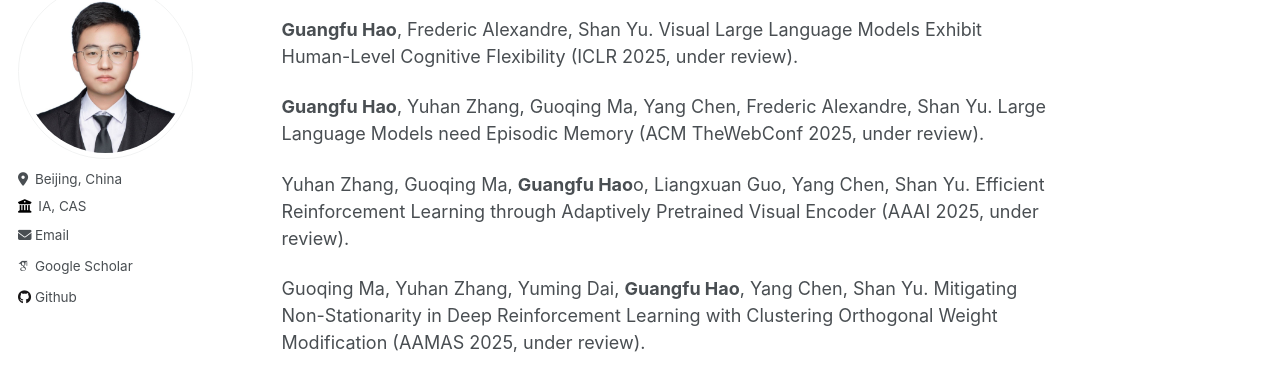
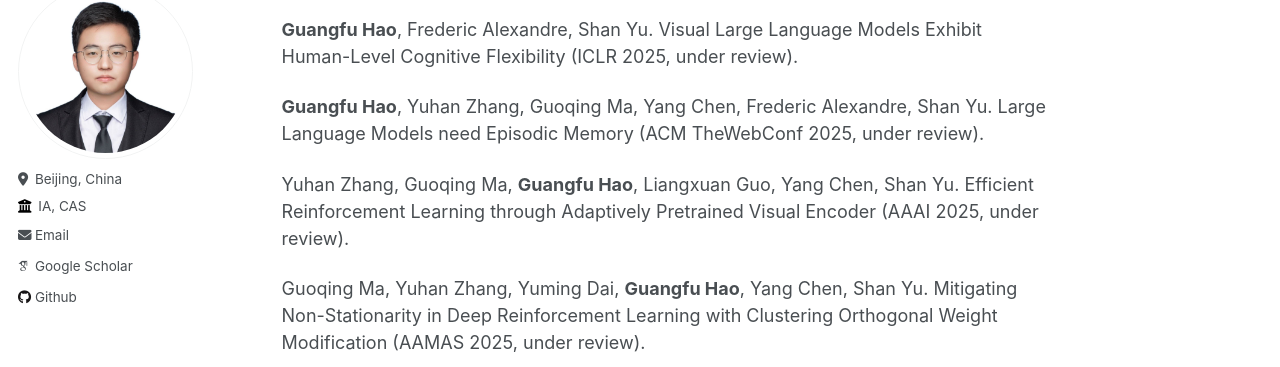
Before and after one commit to guangfuhao/guangfuhao.github.io, a Jekyll site: the page built from _pages/about.md, in a window 1280 px wide and 900 px high, scrolled down 635 px. Shown: the part 122-489 px from the top of the window. Built offline with Jekyll 4.4.1, drawn with Linux system fonts in a browser that asks for light colours; some web fonts are replaced.

```diff
--- a/_pages/about.md
+++ b/_pages/about.md
@@ -21,6 +21,6 @@ Liu MS, Gao JQ, Hu GY, **Hao GF**, Jiang TZ, Zhang C, Yu S. MonkeyTrail: A scala
 
 **Guangfu Hao**, Yuhan Zhang, Guoqing Ma, Yang Chen, Frederic Alexandre, Shan Yu. Large Language Models need Episodic Memory (ACM TheWebConf 2025, under review).
 
-Yuhan Zhang, Guoqing Ma, **Guangfu Hao**o, Liangxuan Guo, Yang Chen, Shan Yu. Efficient Reinforcement Learning through Adaptively Pretrained Visual Encoder (AAAI 2025, under review).
+Yuhan Zhang, Guoqing Ma, **Guangfu Hao**, Liangxuan Guo, Yang Chen, Shan Yu. Efficient Reinforcement Learning through Adaptively Pretrained Visual Encoder (AAAI 2025, under review).
 
 Guoqing Ma, Yuhan Zhang, Yuming Dai, **Guangfu Hao**, Yang Chen, Shan Yu. Mitigating Non-Stationarity in Deep Reinforcement Learning with Clustering Orthogonal Weight Modification (AAMAS 2025, under review).
```
